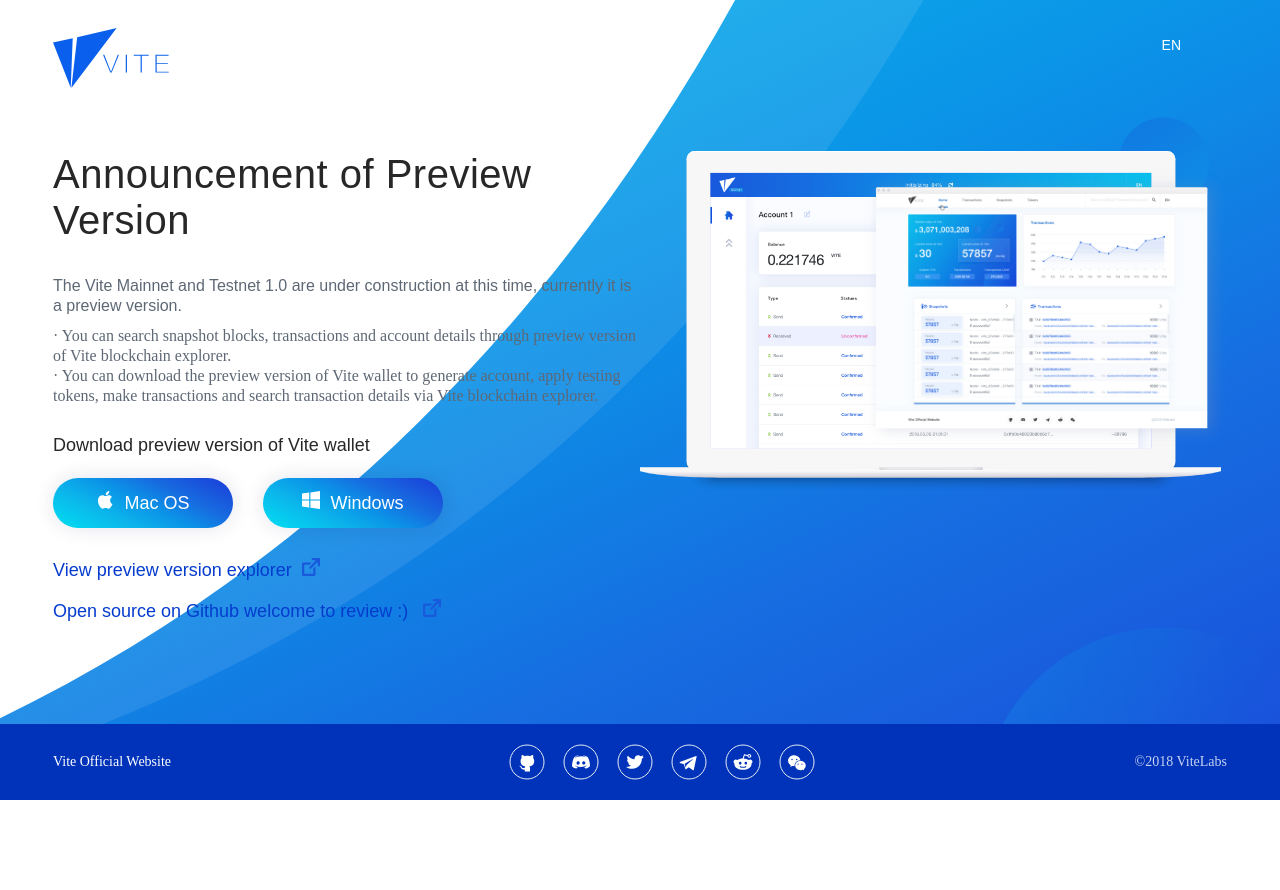
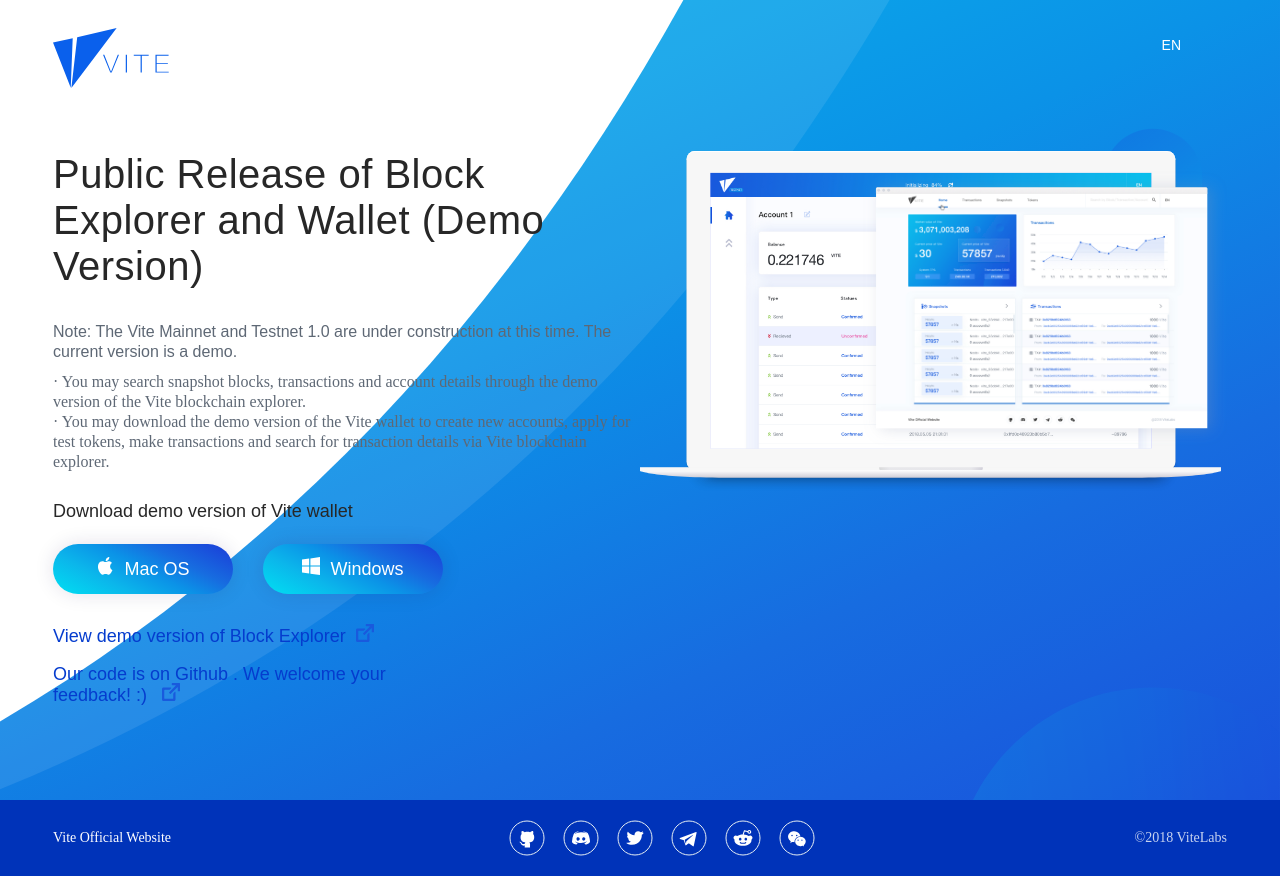
Before and after one commit to csfl/net-notice, a Nuxt app: page / in a window 1280 px wide. Before the commit the page ends 814 px from the top, so only its background shows below. Built offline with nearby package versions, Linux system fonts and the light colour scheme.

Commit message:
repalce translate

```diff
--- a/i18n/en.js
+++ b/i18n/en.js
@@ -4,16 +4,16 @@
     title: "Vite-Next Generation High-performance Public Blockchain",
   },
   main :{
-    title: "Announcement of Preview Version",
-    ctx2: "The Vite Mainnet and Testnet 1.0 are under construction at this time, currently it is a preview version.",
-    ctx3: "You can search snapshot blocks, transactions and account details through preview version of Vite blockchain explorer.",
-    ctx4: "You can download the preview version of Vite wallet to generate account, apply testing tokens, make transactions and search transaction details via Vite blockchain explorer.",
-    ctx5: "Download preview version of Vite wallet",
+    title: "Public Release of Block Explorer and Wallet (Demo Version)",
+    ctx2: "Note: The Vite Mainnet and Testnet 1.0 are under construction at this time.  The current version is a demo.",
+    ctx3: "You may search snapshot blocks, transactions and account details through the demo version of the Vite blockchain explorer.",
+    ctx4: "You may download the demo version of the Vite wallet to create new accounts, apply for test tokens, make transactions and search for transaction details via Vite blockchain explorer.",
+    ctx5: "Download demo version of Vite wallet",
     ctx6: "Mac OS",
     ctx7: "Windows",
-    ctx8: "View preview version explorer",
-    ctx9: "Open source on",
-    ctx10: "welcome to review :)",
+    ctx8: "View demo version of Block Explorer",
+    ctx9: "Our code is on",
+    ctx10: ".  We welcome your feedback! :)",
   },
   footer: {
     official: "Official Website"
--- a/pages/index.vue
+++ b/pages/index.vue
@@ -27,7 +27,7 @@
           </div>
         </div>
         <div class="explorer">
-          <a href="https://test.vite.net" target="_blank" class="extral">{{ $t('main.ctx8') }}<img src="~assets/images/newpage.svg" class="new-page"/></a>
+          <a href="https://testnet.vite.net" target="_blank" class="extral">{{ $t('main.ctx8') }}<img src="~assets/images/newpage.svg" class="new-page"/></a>
         </div>
         <div class="explorer">
           <a href="https://github.com/vitelabs" target="_blank" class="extral">
```
